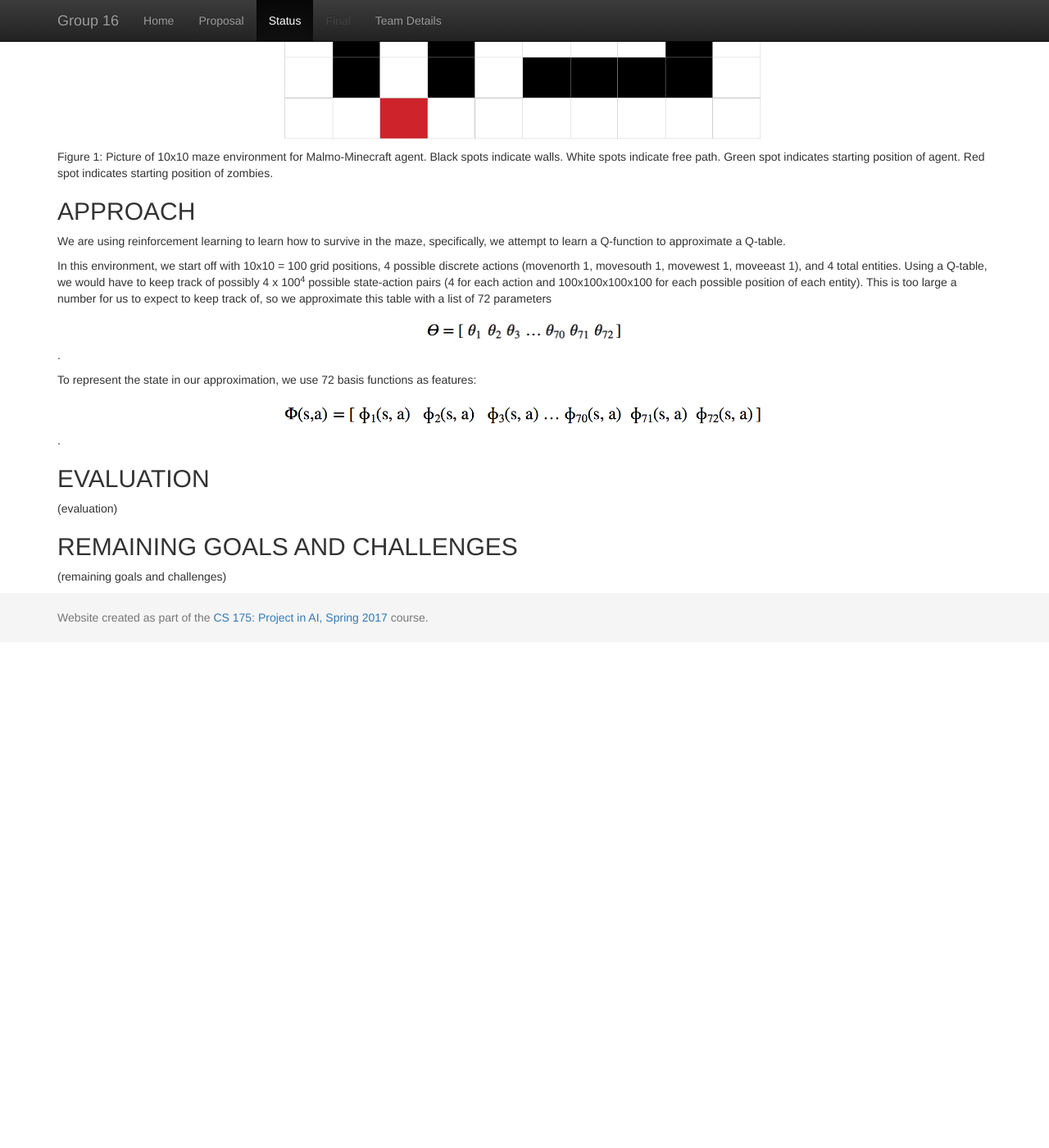
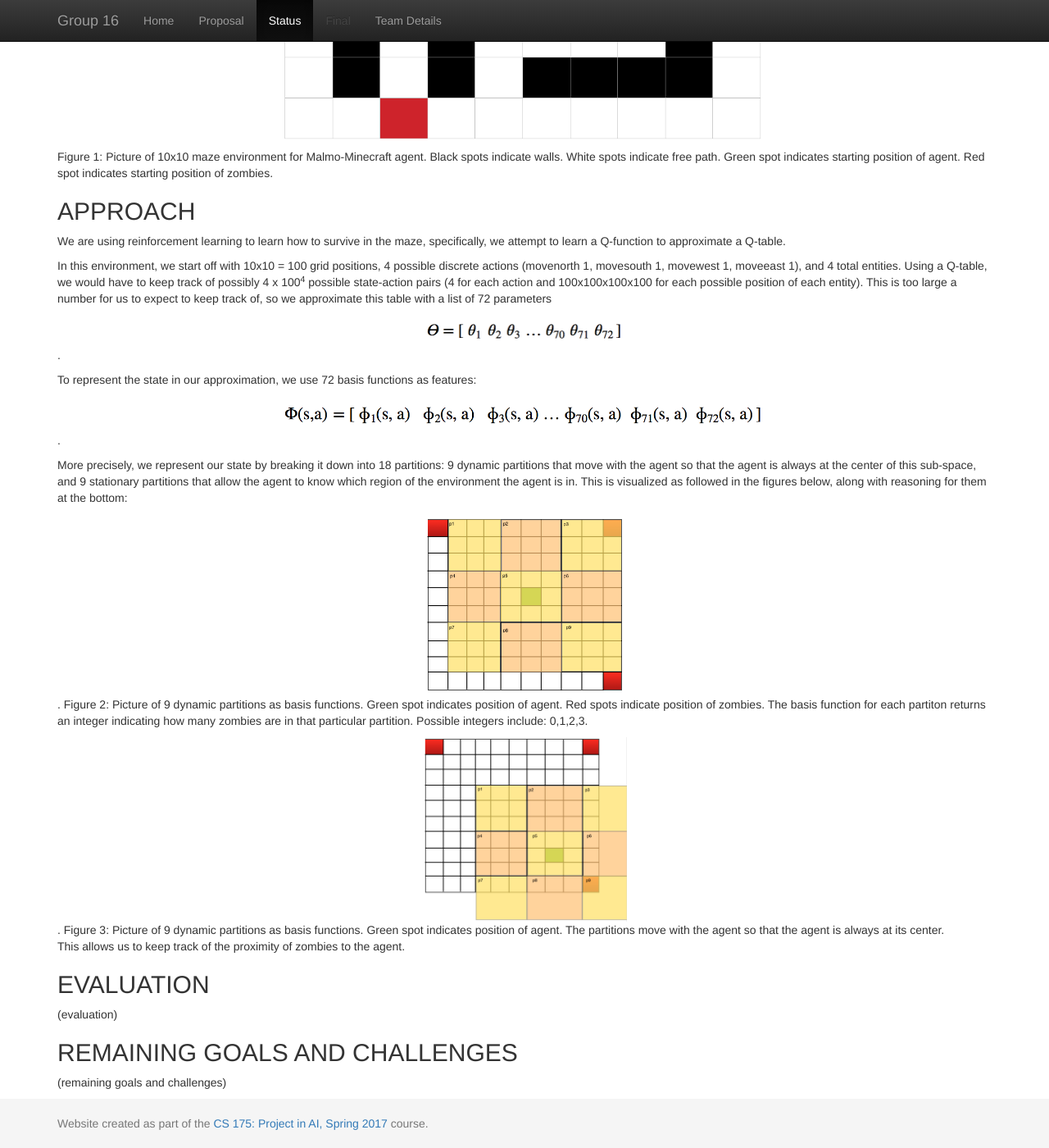
Before and after one commit to becamorin20/Group-16, a Jekyll site: the page built from docs/status.md, in a window 1280 px wide and 1400 px high, scrolled down 666 px. Shown: the whole window at 82% size. Built offline with Jekyll 4.4.1, drawn with Linux system fonts in a browser that asks for light colours; before the commit the page ends 1449 px from its top, so only the background shows below that.

Commit message:
Update status.md

```diff
--- a/docs/status.md
+++ b/docs/status.md
@@ -21,6 +21,18 @@ This is too large a number for us to expect to keep track of, so we approximate
 To represent the state in our approximation, we use 72 basis functions as features:
 <div align="center"><img src="https://github.com/becamorin20/Group-16/blob/master/docs/images/basis_functions.png" width="600"></div>.
 
+More precisely, we represent our state by breaking it down into 18 partitions: 9 dynamic partitions that move with the agent so that the agent is always at the center of this sub-space, and 9 stationary partitions that allow the agent to know which region of the environment the agent is in.
+This is visualized as followed in the figures below, along with reasoning for them at the bottom:
+<div align="center"><img src="https://github.com/becamorin20/Group-16/blob/master/docs/images/basis_dynamic.png" width="250"></div>.
+Figure 2: Picture of 9 dynamic partitions as basis functions. Green spot indicates position of agent. Red spots indicate position of zombies.
+The basis function for each partiton returns an integer indicating how many zombies are in that particular partition.
+Possible integers include: 0,1,2,3.
+<div align="center"><img src="https://github.com/becamorin20/Group-16/blob/master/docs/images/basis_dynamic2.png" width="250"></div>.
+Figure 3: Picture of 9 dynamic partitions as basis functions. Green spot indicates position of agent.
+The partitions move with the agent so that the agent is always at its center.
+This allows us to keep track of the proximity of zombies to the agent.
+
+
 ## EVALUATION
 (evaluation)
 
```
